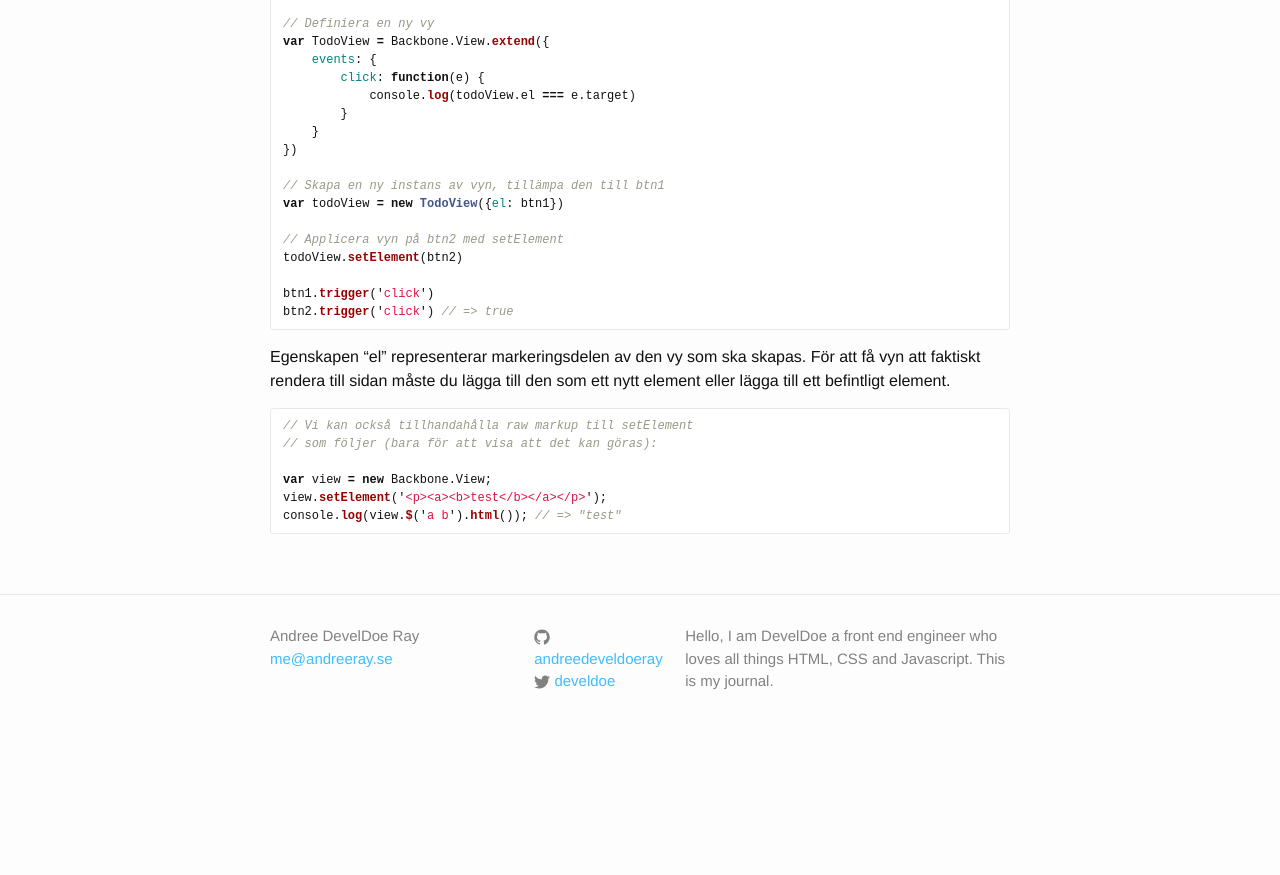
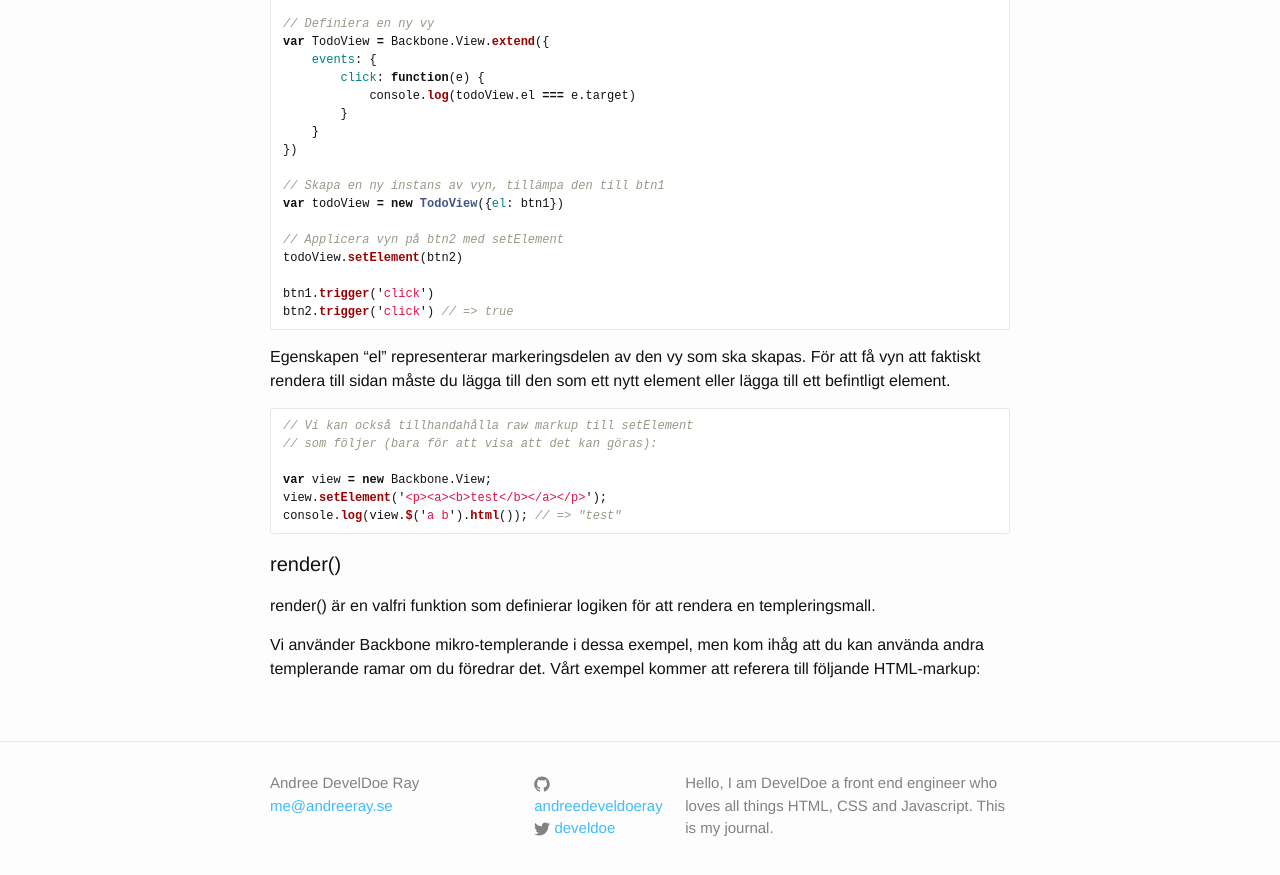
Before and after one commit to develdoe/develdoe.github.io, a Jekyll site: the page built from _posts/2017-10-30-backbonejs-basics.md, in a window 1280 px wide and 900 px high, scrolled down 10157 px. Shown: the top 875 px of the window. Built offline with Jekyll 4.4.1, drawn with Linux system fonts in a browser that asks for light colours; before the commit the page ends 10910 px from its top, so only the background shows below that.

Commit message:
Update 2017-10-30-backbonejs-basics.md

````diff
--- a/_posts/2017-10-30-backbonejs-basics.md
+++ b/_posts/2017-10-30-backbonejs-basics.md
@@ -488,3 +488,9 @@ var view = new Backbone.View;
 view.setElement('<p><a><b>test</b></a></p>');
 console.log(view.$('a b').html()); // => "test"
 ```
+
+#### render()
+
+render() är en valfri funktion som definierar logiken för att rendera en templeringsmall.
+
+Vi använder Backbone mikro-templerande i dessa exempel, men kom ihåg att du kan använda andra templerande ramar om du föredrar det. Vårt exempel kommer att referera till följande HTML-markup:
````
